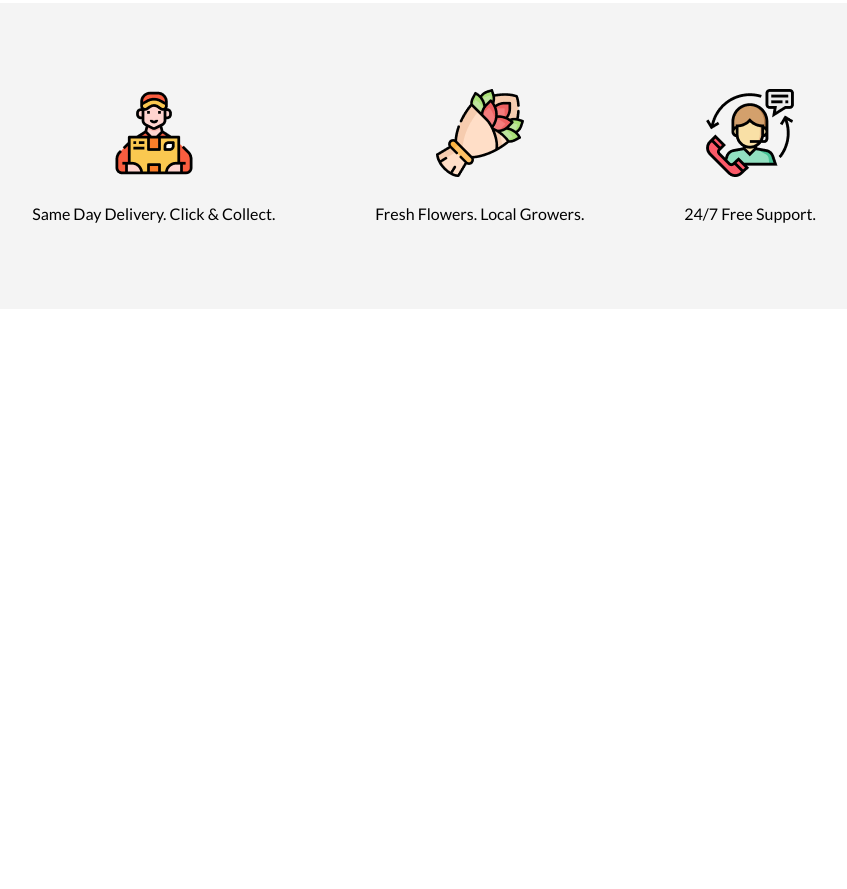
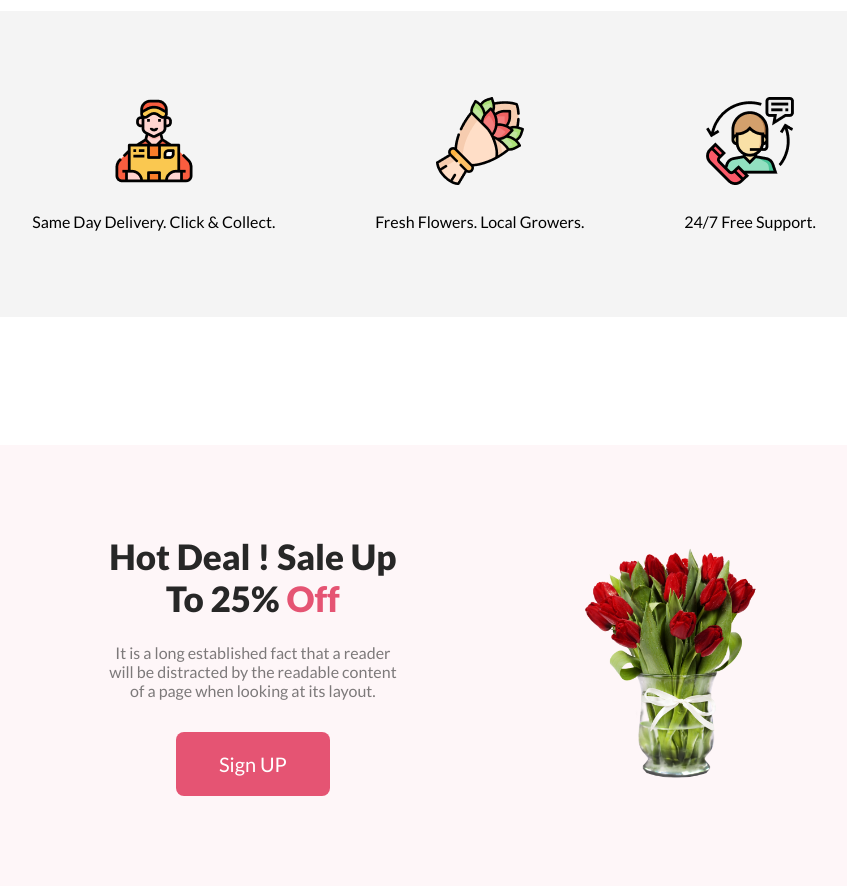
Before and after one commit to jahidrony037/flower-shop, a plain HTML site: page index.html in a window 1280 px wide. Shown: the part 1767-2656 px from the top of the page, without its empty margins (286-1133 px from the left). Before the commit the page ends 2076 px from the top, so only its background shows below. Drawn offline with Linux system fonts and the light colour scheme.

Commit message:
hot deal section added

```diff
--- a/index.html
+++ b/index.html
@@ -76,6 +76,26 @@
           </div>
         </div>
       </section>
+      <section class="section-container">
+        <div class="hot-deal-container">
+          <div class="hot-deal">
+            <div class="hot-deal-info">
+              <h3 class="hot-deal-title">
+                Hot Deal ! Sale Up To 25%
+                <span style="color: #e55473">Off</span>
+              </h3>
+              <p class="hot-deal-text">
+                It is a long established fact that a reader will be distracted
+                by the readable content of a page when looking at its layout.
+              </p>
+              <button class="hot-deal-btn">Sign UP</button>
+            </div>
+            <div class="hot-deal-image">
+              <img src="./images/pngwing 8.png" alt="pngwing8" />
+            </div>
+          </div>
+        </div>
+      </section>
     </main>
     <footer></footer>
   </body>
--- a/styles/style.css
+++ b/styles/style.css
@@ -48,6 +48,14 @@
   margin-right: 230px;
 }
 
+.hot-deal-container {
+  margin-top: 128px;
+  margin-bottom: 128px;
+  width: 100%;
+  border-radius: 8px;
+  background: #e554730d;
+}
+
 /* header style start */
 header {
   background-color: #e554731a;
@@ -84,12 +92,14 @@ header {
   height: 800px;
 }
 
-.banner-btn {
+.banner-btn,
+.hot-deal-btn {
   border-radius: 8px;
   background: #e55473;
   padding: 20px 43px;
   border: none;
   color: #fff;
+  font-size: 20px;
 }
 
 /* features section style */
@@ -171,3 +181,40 @@ header {
 .service-name {
   text-align: center;
 }
+
+/* hot deal section style start */
+
+.hot-deal {
+  margin-left: 390px;
+  margin-right: 296px;
+  display: flex;
+  justify-content: space-evenly;
+  align-items: center;
+  gap: 180px;
+}
+.hot-deal-info {
+  display: flex;
+  flex-direction: column;
+  align-items: center;
+  max-width: 594px;
+}
+.hot-deal-title {
+  color: #272727;
+  font-size: 35px;
+  font-weight: 800;
+  text-align: center;
+}
+.hot-deal-text {
+  color: #27272799;
+  text-align: center;
+  font-size: 16px;
+  font-weight: 400;
+  margin-bottom: 32px;
+  margin-top: 24px;
+}
+.hot-deal-image {
+  margin: 100px 0px;
+}
+.hot-deal-image img {
+  width: 155%;
+}
```
